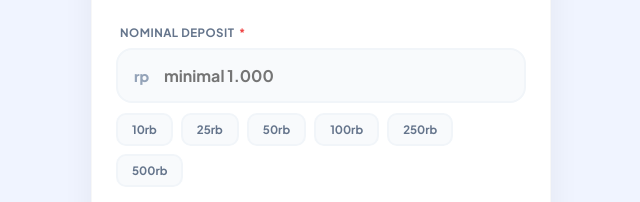
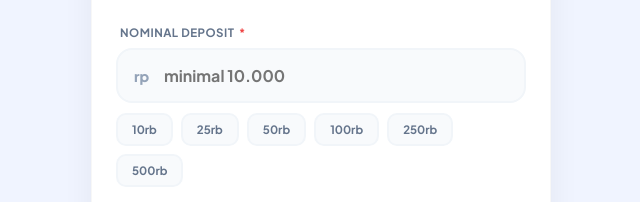
Before and after one commit to Satriaop/WebShop, a website: page user/deposit.html in a window 1280 px wide. Shown: the part 214-416 px from the top of the page, 319-959 px from the left. Drawn offline with Linux system fonts and the light colour scheme; files whose address does not match are found by name.

Commit message:
Update deposit.html

```diff
--- a/user/deposit.html
+++ b/user/deposit.html
@@ -493,7 +493,7 @@
                 <label>nominal deposit <span class="req">*</span></label>
                 <div class="nominal-wrap">
                     <span class="prefix">Rp</span>
-                    <input type="number" id="nominal" placeholder="minimal 1.000" min="1000">
+                    <input type="number" id="nominal" placeholder="minimal 10.000" min="10000">
                 </div>
                 <div class="quick-amounts" style="margin-top:10px;">
                     <button class="quick-btn" onclick="setNominal(10000)">10rb</button>
```
